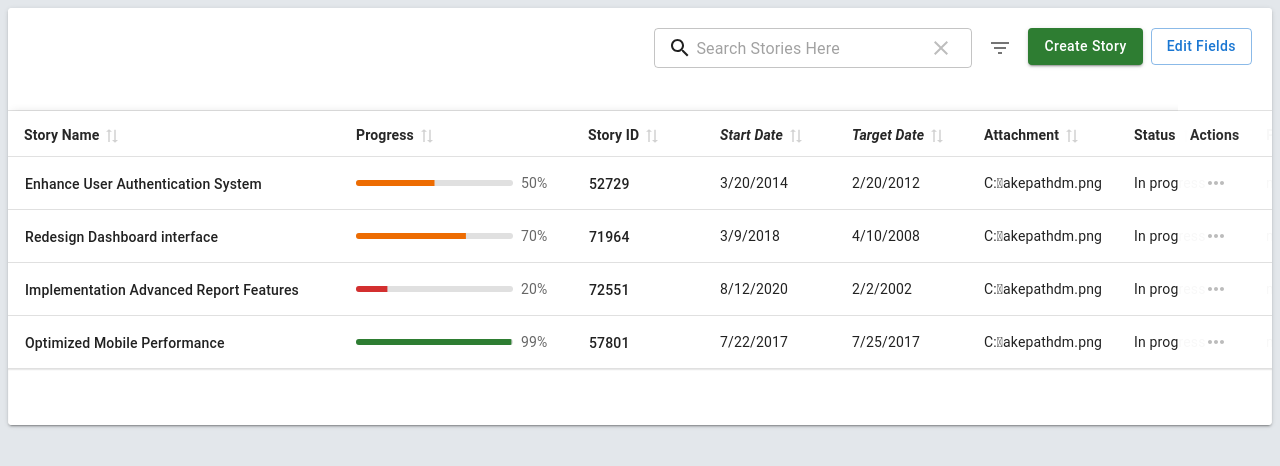
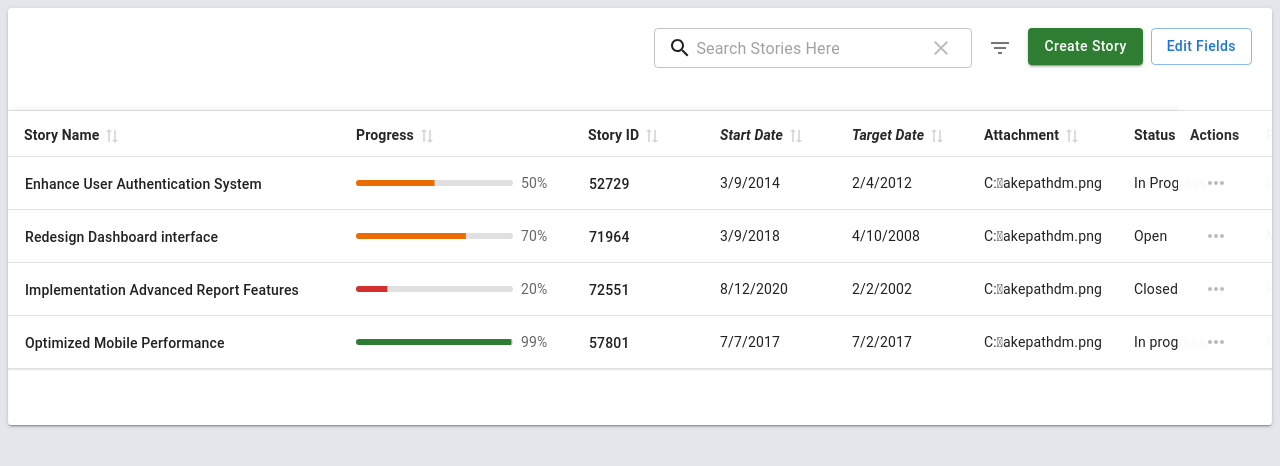
Before and after one commit to salik-dev/sprint-stories-app, a React (Vite) app: page / in a window 1280 px wide. Shown: the top 466 px of the page. Built offline with nearby package versions, Linux system fonts and the light colour scheme.

Commit message:
bahadur-ushed

```diff
--- a/src/TS.tsx
+++ b/src/TS.tsx
@@ -15,7 +15,7 @@ import {
   Typography,
   lighten,
 } from '@mui/material';
-import { MockData as data } from './makeData';
+import { MockData as data } from './mock-data';
 
 export type Employee = {
   storyName: string;
--- a/src/components/mui-table.tsx
+++ b/src/components/mui-table.tsx
@@ -16,10 +16,11 @@ import {
   lighten,
 } from '@mui/material';
 
-import { MockData as data } from '../makeData';
+import { MockData as data } from '../mock-data';
 
 export type Employee = {
   storyName: string;
+  description: string;
   progress: string;
   storyId: string;
   startDate: string;
--- a/src/components/story.tsx
+++ b/src/components/story.tsx
@@ -11,7 +11,7 @@ import {
     FormControlLabel,
 } from '@mui/material';
 import { Employee } from './mui-table';
-import { MockData } from '../makeData';
+import { MockData } from '../mock-data';
 import { useLocation, useNavigate } from 'react-router-dom';
 
 
@@ -27,19 +27,24 @@ const StoryCreationForm: React.FC = () => {
 
     const [title, setTitle] = useState('');
     const [description, setDescription] = useState('');
+    const startDate = row && row.startDate.split("/")[2] + "-" + row.startDate.split("/")[0] + "-" + row.startDate.split("/")[1];
+    const targetDate = row && row.targetDate.split("/")[2] + "-" + row.targetDate.split("/")[0] + "-" + row.targetDate.split("/")[1];
+
+    console.log({ startDate });
+
     const [dynamicFields, setDynamicFields] = useState({
-        dueDate: '',
-        estimatedTime: '',
-        progress: '',
-        storyId: '',
-        attachment: '',
-        status: '',
-        priority: '',
-        type: '',
-        component: '',
-        sprint: '',
-        labels: '',
-        relatedTickets: '',
+        dueDate: row ? startDate : '',
+        estimatedTime: row ? targetDate : '',
+        progress: row ? row.progress : '',
+        storyId: row ? row.storyId : '',
+        attachment: row ? row.attachment : '',
+        status: row ? row.status : '',
+        priority: row ? row.priority : '',
+        type: row ? row.type : '',
+        component: row ? row.component : '',
+        sprint: row ? row.sprint : '',
+        labels: row ? row.labels : '',
+        relatedTickets: row ? row.relatedTickets : '',
     });
 
     const handleFieldToggle = (field: string) => {
@@ -77,6 +82,7 @@ const StoryCreationForm: React.FC = () => {
 
         const newStory: Employee = {
             storyName: title,
+            description: description,
             progress: (Math.floor(Math.random() * 100)).toString(), // Random progress between 0-100
             // storyId: Math.floor(Math.random() * 100000), // Random storyId
             storyId: dynamicFields.storyId,
@@ -114,7 +120,7 @@ const StoryCreationForm: React.FC = () => {
                 >
                     <TextField
                         label="Title"
-                        value={title}
+                        value={row ? row.storyName : title}
                         onChange={(e) => setTitle(e.target.value)}
                         variant="outlined"
                         fullWidth
@@ -123,7 +129,7 @@ const StoryCreationForm: React.FC = () => {
                     />
                     <TextField
                         label="Description"
-                        value={description}
+                        value={row ? row.description : description}
                         onChange={(e) => setDescription(e.target.value)}
                         variant="outlined"
                         fullWidth
@@ -152,7 +158,6 @@ const StoryCreationForm: React.FC = () => {
                         renderValue={(selected) => selected.join(', ')}
                         fullWidth
                         size='small'
-
                     >
                         {Object.keys(dynamicFields).map((field) => (
                             <MenuItem key={field} value={field} sx={{ height: "30px" }}>
@@ -171,7 +176,7 @@ const StoryCreationForm: React.FC = () => {
 
                     {/* Dynamic Fields */}
 
-                    {selectedFields.includes('dueDate') && (
+                    {(selectedFields.includes('dueDate') || row && row.startDate) && (
                         <TextField
                             type="date"
                             fullWidth
@@ -186,7 +191,7 @@ const StoryCreationForm: React.FC = () => {
                             }
                         />
                     )}
-                    {selectedFields.includes('estimatedTime') && (
+                    {(selectedFields.includes('estimatedTime') || row && row.targetDate) && (
                         <TextField
                             type="date"
                             fullWidth
@@ -201,27 +206,29 @@ const StoryCreationForm: React.FC = () => {
                             }
                         />
                     )}
-                    {selectedFields.includes('attachment') && (
+                    {(selectedFields.includes('attachment') || row && row.attachment) && (
                         <TextField
                             type="file"
                             fullWidth
                             size='small'
                             margin="normal"
+                            // value={"dynamicFields.attachment"}
                             onChange={(e) =>
                                 setDynamicFields({
                                     ...dynamicFields,
-                                    attachment: e.target.value,
+                                    attachment: row.attachment || e.target.value,
                                 })
                             }
                         />
                     )}
 
-                    {selectedFields.includes('status') && (
+                    {(selectedFields.includes('status') || row && row.status) && (
                         <FormControl fullWidth margin="normal">
                             <InputLabel>Status</InputLabel>
                             <Select
-                                value={dynamicFields.status}
                                 size='small'
+                                defaultValue={row.status}
+                                // value={'dynamicFields.status'}
                                 onChange={(e) =>
                                     setDynamicFields({
                                         ...dynamicFields,
@@ -240,7 +247,7 @@ const StoryCreationForm: React.FC = () => {
                         </FormControl>
                     )}
 
-                    {selectedFields.includes('priority') && (
+                    {(selectedFields.includes('priority') || row && row.priority) && (
                         <FormControl fullWidth margin="normal">
                             <InputLabel>Priority</InputLabel>
                             <Select
@@ -264,7 +271,7 @@ const StoryCreationForm: React.FC = () => {
                         </FormControl>
                     )}
 
-                    {selectedFields.includes('type') && (
+                    {(selectedFields.includes('type') || row && row.type) && (
                         <FormControl fullWidth margin="normal">
                             <InputLabel>Type</InputLabel>
                             <Select
@@ -288,7 +295,7 @@ const StoryCreationForm: React.FC = () => {
                         </FormControl>
                     )}
 
-                    {selectedFields.includes('component') && (
+                    {(selectedFields.includes('component') || row && row.component) && (
                         <TextField
                             label="Component"
                             value={dynamicFields.component}
@@ -305,7 +312,7 @@ const StoryCreationForm: React.FC = () => {
                         />
                     )}
 
-                    {selectedFields.includes('sprint') && (
+                    {(selectedFields.includes('sprint') || row && row.sprint) && (
                         <TextField
                             label="Sprint"
                             value={dynamicFields.sprint}
@@ -322,7 +329,7 @@ const StoryCreationForm: React.FC = () => {
                         />
                     )}
 
-                    {selectedFields.includes('labels') && (
+                    {(selectedFields.includes('labels') || row && row.labels) && (
                         <TextField
                             label="Labels"
                             value={dynamicFields.labels}
@@ -339,7 +346,7 @@ const StoryCreationForm: React.FC = () => {
                         />
                     )}
 
-                    {selectedFields.includes('relatedTickets') && (
+                    {(selectedFields.includes('relatedTickets') || row && row.relatedTickets) && (
                         <TextField
                             label="Related Tickets"
                             value={dynamicFields.relatedTickets}
--- a/src/makeData.ts
+++ b/src/mock-data.ts
@@ -3,14 +3,15 @@
 export const MockData = [
   {
     storyName: 'Enhance User Authentication System',
+    description: "Lorem Ipsum is simply dummy text of the printing and typesetting industry",
     progress: "50",
     storyId: '52729',
-    startDate: '3/20/2014',
-    targetDate: '2/20/2012',
+    startDate: '03/09/2014',
+    targetDate: '02/04/2012',
     attachment: 'C:\fakepath\dm.png	',
-    status: 'In progress',
-    priority: 'medium',
-    type: 'features',
+    status: 'In Progress',
+    priority: 'Low',
+    type: 'Task',
     component: 'asdf',
     sprint: 'asdf',
     labels: 'asdfasdf',
@@ -18,14 +19,15 @@ export const MockData = [
   },
   {
     storyName: 'Redesign Dashboard interface',
+    description: "Lorem Ipsum is simply dummy text of the printing and typesetting industry",
     progress: "70",
     storyId: '71964',
-    startDate: '3/9/2018',
+    startDate: '03/09/2018',
     targetDate: '04/10/2008',
     attachment: 'C:\fakepath\dm.png	',
-    status: 'In progress',
-    priority: 'medium',
-    type: 'features',
+    status: 'Open',
+    priority: 'Medium',
+    type: 'Feature',
     component: 'asdf',
     sprint: 'asdf',
     labels: 'asdfasdf',
@@ -33,29 +35,31 @@ export const MockData = [
   },
   {
     storyName: 'Implementation Advanced Report Features',
+    description: "Lorem Ipsum is simply dummy text of the printing and typesetting industry",
     progress: "20",
     storyId: '72551',
-    startDate: '8/12/2020',
-    targetDate: '2/02/2002',
+    startDate: '08/12/2020',
+    targetDate: '02/02/2002',
     attachment: 'C:\fakepath\dm.png	',
-    status: 'In progress',
-    priority: 'medium',
-    type: 'features',
+    status: 'Closed',
+    priority: 'High',
+    type: 'Task',
     component: 'asdf',
     sprint: 'asdf',
     labels: 'asdfasdf',
     tickets: 'asdfasdf',
-   },
+  },
   {
     storyName: 'Optimized Mobile Performance',
+    description: "Lorem Ipsum is simply dummy text of the printing and typesetting industry",
     progress: "99",
     storyId: '57801',
-    startDate: '7/22/2017',
-    targetDate: '7/25/2017',
+    startDate: '07/07/2017',
+    targetDate: '07/02/2017',
     attachment: 'C:\fakepath\dm.png	',
     status: 'In progress',
-    priority: 'medium',
-    type: 'features',
+    priority: 'Medium',
+    type: 'Feature',
     component: 'asdf',
     sprint: 'asdf',
     labels: 'asdfasdf',
```
